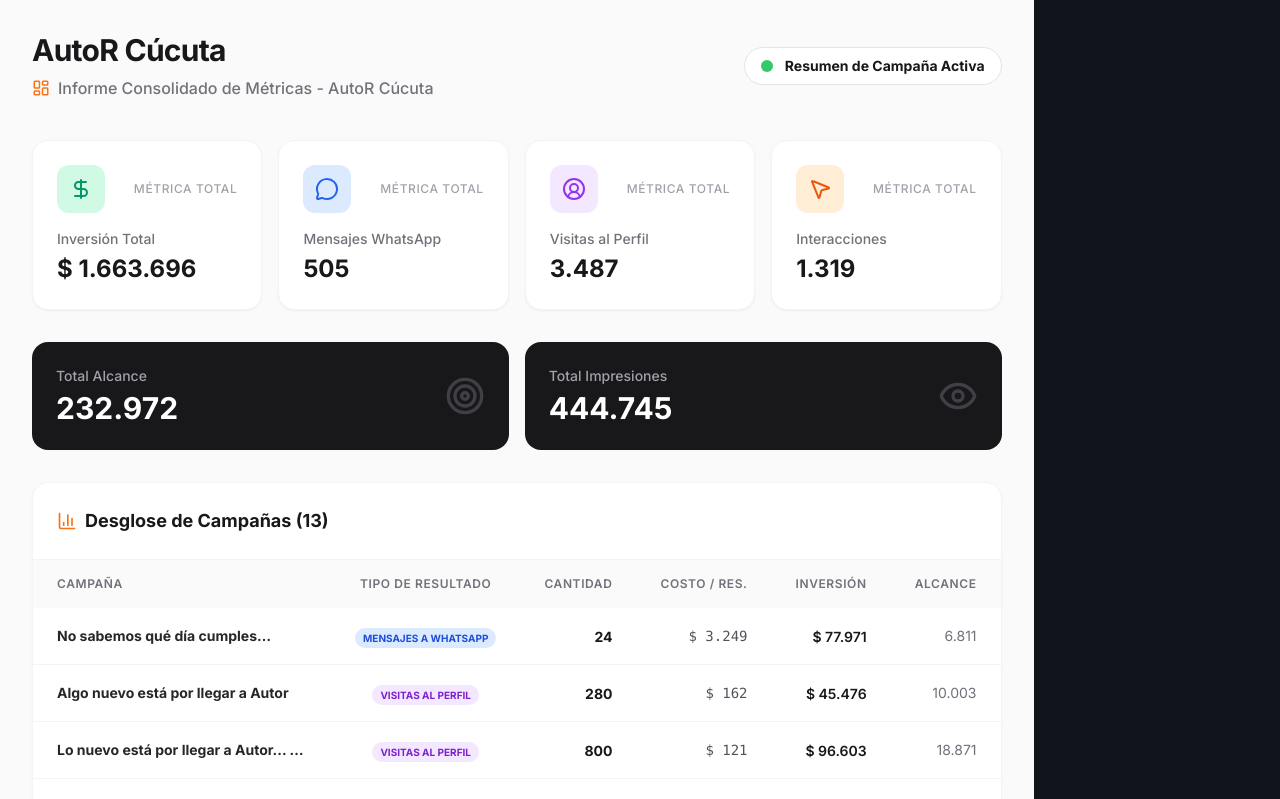
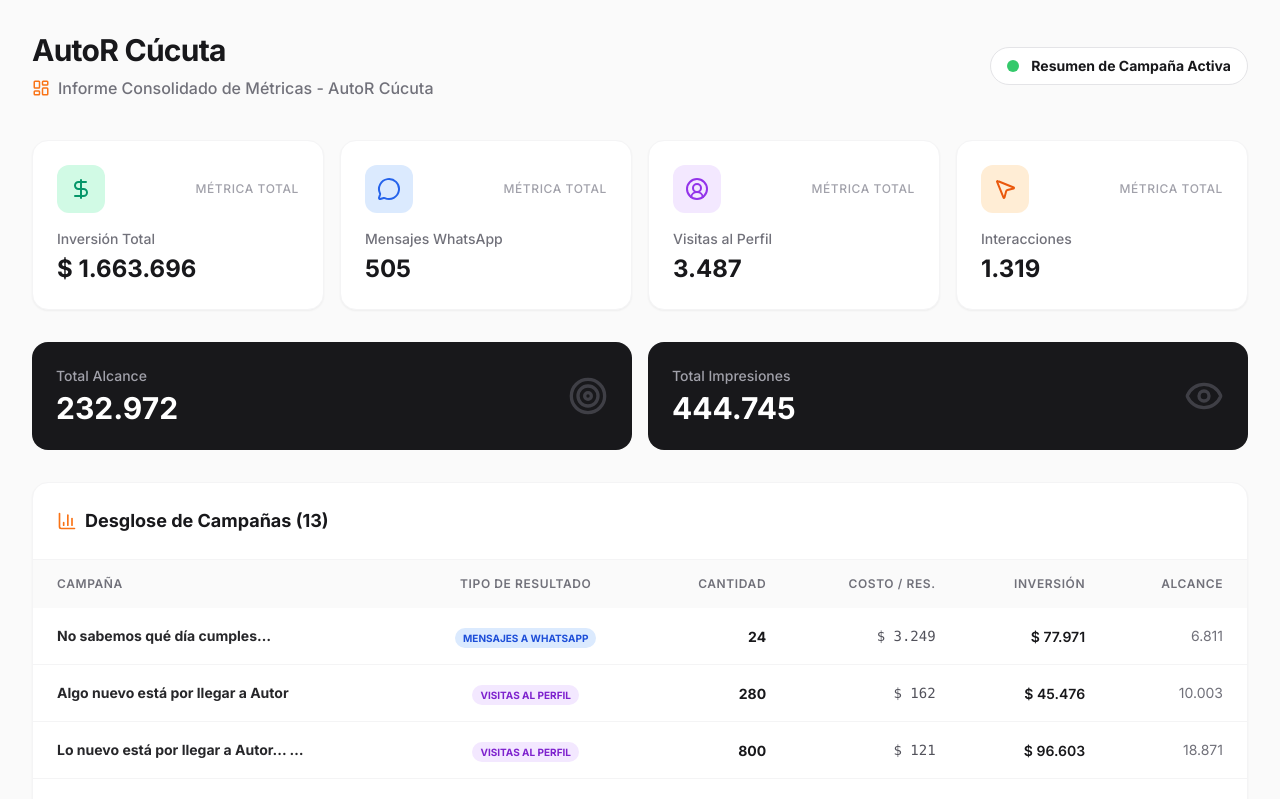
Before and after one commit to jriverabu/InformesAutor, a React (Vite) app: page / in a window 1280 px wide. Shown: the top 799 px of the page. Built offline with nearby package versions, Linux system fonts and the light colour scheme.

Commit message:
Add custom scrollbar styles and clean up CSS
Added custom scrollbar styles and removed default body styles.

```diff
--- a/src/index.css
+++ b/src/index.css
@@ -2,14 +2,17 @@
 @tailwind components;
 @tailwind utilities;
 
-:root {
-  font-family: Inter, system-ui, Avenir, Helvetica, Arial, sans-serif;
+::-webkit-scrollbar {
+  width: 6px;
+  height: 6px;
 }
-
-body {
-  margin: 0;
-  display: flex;
-  place-items: center;
-  min-width: 320px;
-  min-height: 100vh;
+::-webkit-scrollbar-track {
+  background: #11141a;
 }
+::-webkit-scrollbar-thumb {
+  background: #2a3241;
+  border-radius: 3px;
+}
+::-webkit-scrollbar-thumb:hover {
+  background: #cfa86b;
+}
```
